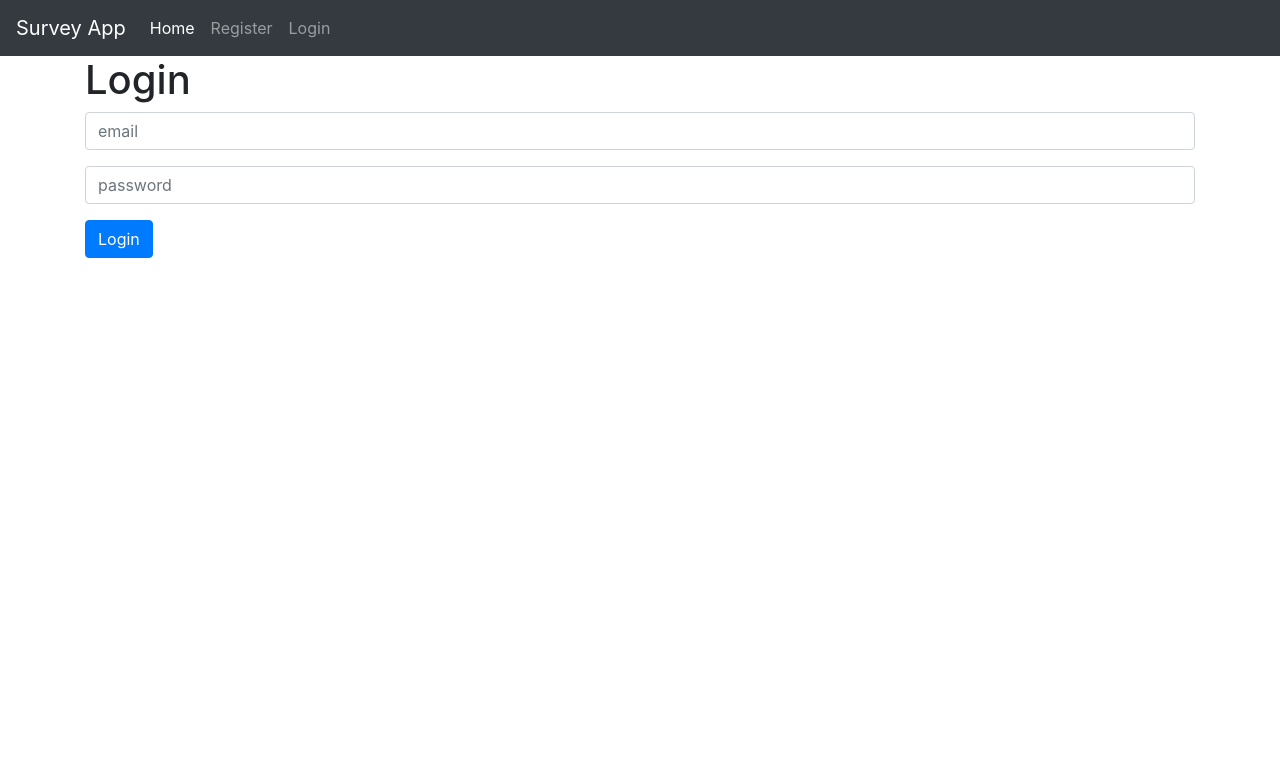
After one commit to MathiasDoVale/survey_app, a Flask app: page /login in a window 1280 px wide. The commit adds this page. Shown: the top 783 px of the page. Run offline with Flask 2, Linux system fonts and the light colour scheme; parts of the project's set-up code (start-up, migrations or seed data) failed here and were passed over.

Commit message:
Login/Registration con errores de estructura probablemente

```diff
--- /dev/null
+++ b/app.py
@@ -0,0 +1,79 @@
+from flask import Flask, render_template, request, session, logging, url_for, redirect, flash
+from flask_sqlalchemy  import SQLAlchemy
+from flask_login import LoginManager, login_required, login_user, logout_user, login_manager, current_user
+from models import User
+
+
+# SETTINGS
+app = Flask(__name__)
+app.config['SQLALCHEMY_DATABASE_URI'] = 'sqlite:///test.db'
+app.config['SQLALCHEMY_TRACK_MODIFICATIONS'] = False
+db = SQLAlchemy(app)
+
+
+login_manager = LoginManager()
+login_manager.init_app(app)
+
+
+@login_manager.user_loader
+def load_user(user_id):
+    """Given *user_id*, return the associated User object.
+
+    :param unicode user_id: user_id (email) user to retrieve
+
+    """
+    return User.query.get(user_id)
+
+@app.route("/")
+@login_required
+def home():
+    return render_template("home.html")
+
+@app.route("/register", methods=["GET","POST"])
+def register():
+    if request.method == "POST":
+        email = request.form.get("email")
+        password = request.form.get("password")
+        confirm = request.form.get("confirm")
+        # Valido misma password
+        if password == confirm:
+            new_user = User(email=email, password=password)
+            db.session.add(new_user)
+            db.session.commit()
+            return redirect(url_for('login'))
+        else:
+            flash("Password does not match","danger")
+            return render_template("register.html")
+
+    return render_template("register.html")
+
+@app.route("/login",methods=["GET", "POST"])
+def login():
+    if request.method == "POST":
+        email = request.form.get("email")
+        password = request.form.get("password")
+        user = User.query.filter_by(email=email, password=password).first()
+        if user is not None:
+            db.session.add(user)
+            db.session.commit()
+            login_user(user, remember=True)
+            return redirect(url_for("home"))
+    return render_template("login.html")
+
+@app.route("/logout", methods=["GET"])
+@login_required
+def logout():
+    """Logout the current user."""
+    user = current_user
+    user.authenticated = False
+    db.session.add(user)
+    db.session.commit()
+    logout_user()
+    return redirect(url_for("login"))
+
+
+if __name__ == "__main__":
+    app.debug = True
+    db.create_all()
+    app.secret_key = "abc123"
+    app.run()
--- a/requirements.txt
+++ b/requirements.txt
@@ -1,3 +1,8 @@
+click==7.1.2
 Flask==1.1.2
 Flask-SQLAlchemy==2.4.4
+itsdangerous==1.1.0
+Jinja2==2.11.2
+MarkupSafe==1.1.1
 passlib==1.7.4
+Werkzeug==1.0.1
--- /dev/null
+++ b/templates/base.html
@@ -0,0 +1,41 @@
+<html lang="en">
+<head>
+    <meta charset="UTF-8">
+    <meta name="viewport" content="width=device-width, initial-scale=1.0">
+    <title>Survey App</title>
+    <link rel="stylesheet" href="https://cdn.jsdelivr.net/npm/bootstrap@4.5.3/dist/css/bootstrap.min.css" integrity="sha384-TX8t27EcRE3e/ihU7zmQxVncDAy5uIKz4rEkgIXeMed4M0jlfIDPvg6uqKI2xXr2" crossorigin="anonymous">
+</head>
+<body>
+    <nav class="navbar navbar-expand-lg navbar-dark bg-dark">
+        <a class="navbar-brand" href="#">Survey App</a>
+        <button class="navbar-toggler" type="button" data-toggle="collapse" data-target="#navbarNav" aria-controls="navbarNav" aria-expanded="false" aria-label="Toggle navigation">
+          <span class="navbar-toggler-icon"></span>
+        </button>
+        <div class="collapse navbar-collapse" id="navbarNav">
+          <ul class="navbar-nav">
+            <li class="nav-item active">
+              <a class="nav-link" href="/">Home <span class="sr-only">(current)</span></a>
+            </li>
+            {% if not current_user.is_authenticated %}
+            <li class="nav-item">
+              <a class="nav-link" href="/register">Register</a>
+            </li>
+            {% endif %}
+            {% if not current_user.is_authenticated %}
+              <li class="nav-item">
+                <a class="nav-link" href="/login">Login</a>
+              </li>
+            {% endif %}
+            {% if current_user.is_authenticated %}
+              <li class="nav-item">
+                <a class="nav-link" href="/logout">Logout</a>
+              </li>
+            {% endif %}
+          </ul>
+        </div>
+      </nav>
+    {% include "includes/_message.html" %}
+    {% block body %}
+    {% endblock %}
+</body>
+</html>
--- a/SurveyApp/templates/home.html
+++ b/templates/home.html
@@ -1,4 +1,4 @@
-{% extends "layout.html" %}
+{% extends "base.html" %}
 {% block body %}
     <h1>Welcome</h1>
 {% endblock %}
--- /dev/null
+++ b/templates/includes/_message.html
@@ -0,0 +1,9 @@
+{% with messages = get_flashed_messages(with_categories=true) %}
+  {% if messages %}
+    <ul class=flashes>
+    {% for category, message in messages %}
+      <div class="alert alert-{{ category }}">{{ message }}</div>
+    {% endfor %}
+    </ul>
+  {% endif %}
+{% endwith %}
--- /dev/null
+++ b/templates/login.html
@@ -0,0 +1,15 @@
+{% extends "base.html" %}
+{% block body %}
+    <div class="container">
+        <h1>Login</h1>
+        <form action="" method="POST">
+            <div class="form-group">
+                <input type="text" name="email" class="form-control" placeholder="email" required>
+            </div>
+            <div class="form-group">
+                <input type="password" name="password" class="form-control" placeholder="password" required>
+            </div>
+            <button class="btn btn-primary" type="submit">Login</button>
+        </form>
+    </div>
+{% endblock %}
```
Also changed, not shown: SurveyApp/app.py (deleted, +0 -14 lines), SurveyApp/templates/layout.html (deleted, +0 -11 lines), models.py (added, +34 -0 lines), templates/register.html (added, +18 -0 lines).
